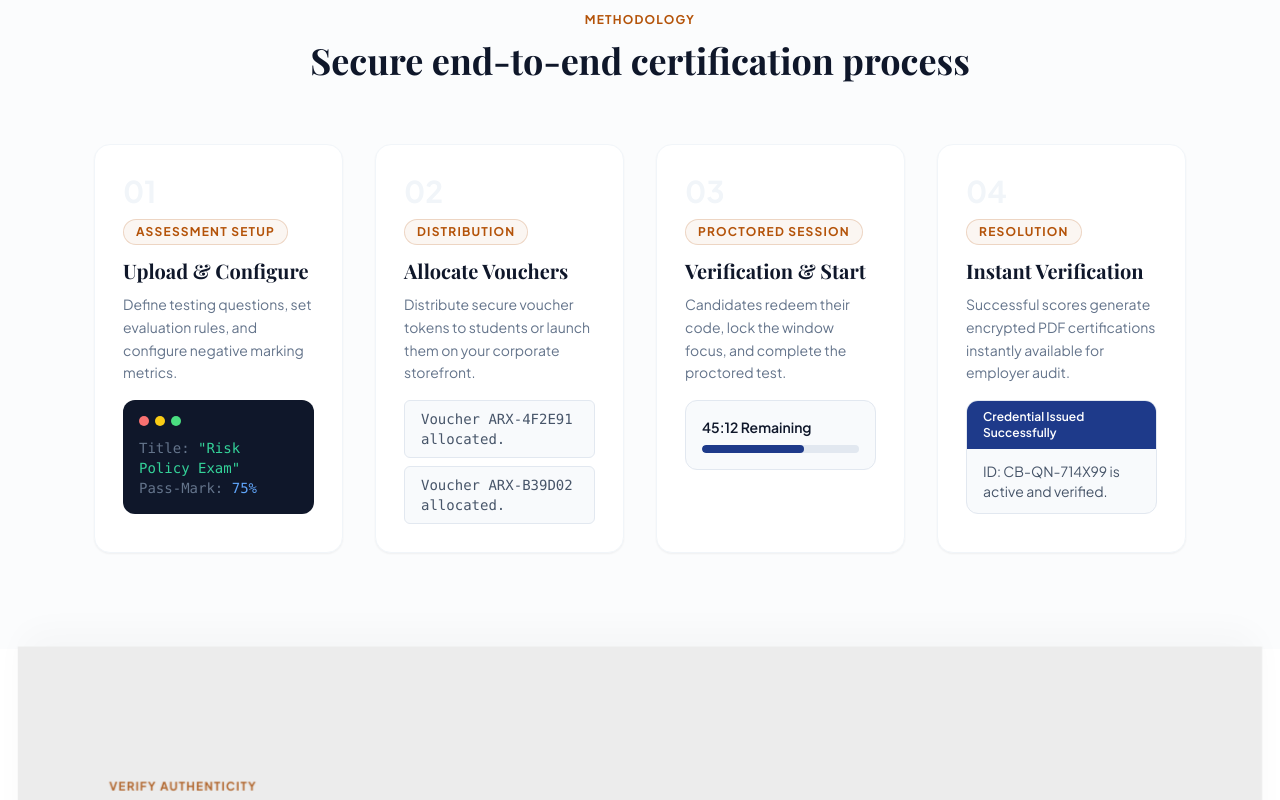
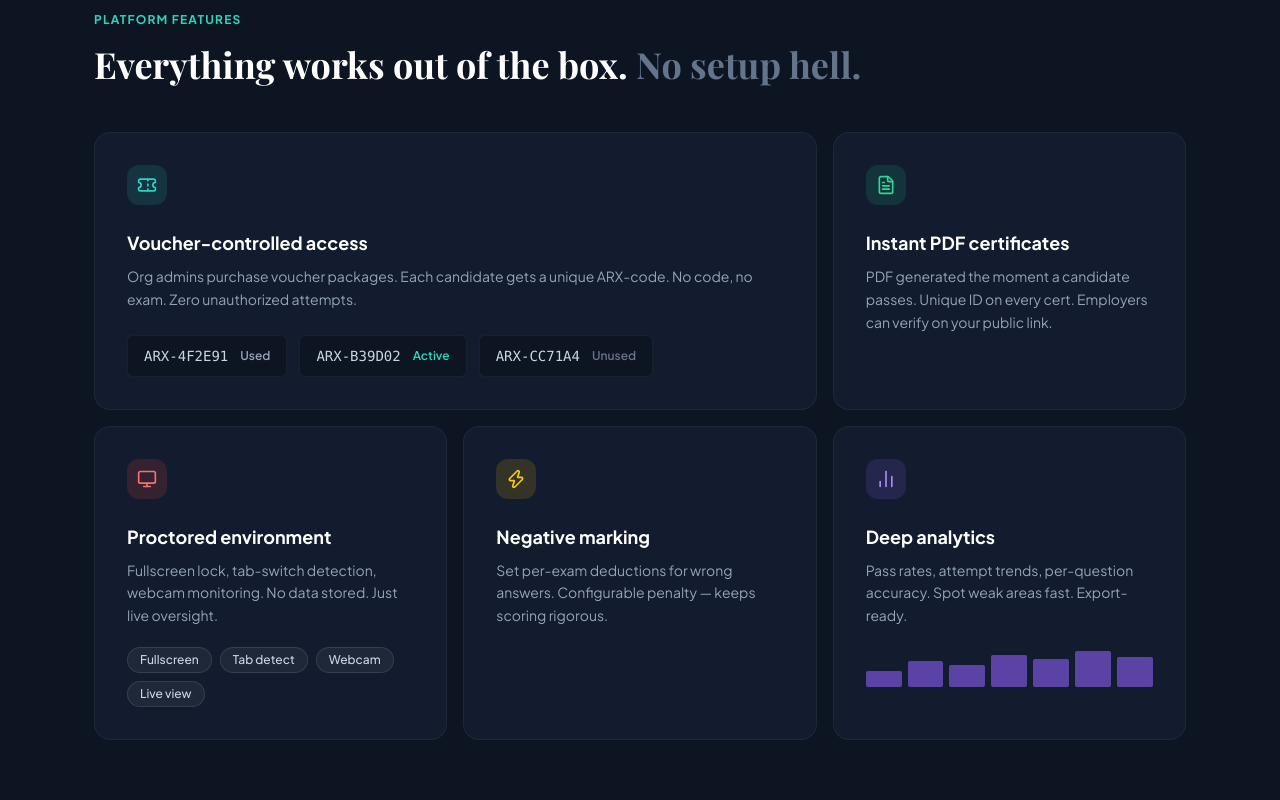
Before and after one commit to Aman-0402/certibyte, a React (Vite) app in the folder frontend/: page / in a window 1280 px wide. Shown: the part 3700-4500 px from the top of the page. Built offline with nearby package versions, Linux system fonts and the light colour scheme; a web font is replaced by a local one.

Commit message:
feat: PlatformFeatures bento section above Methodology

```diff
--- a/frontend/src/App.tsx
+++ b/frontend/src/App.tsx
@@ -3,6 +3,7 @@ import { Navbar }           from './components/Navbar'
 import { Hero }             from './components/Hero'
 import { TrustedBy }        from './components/TrustedBy'
 import { FeaturesCarousel } from './components/FeaturesCarousel'
+import { PlatformFeatures } from './components/PlatformFeatures'
 import { Workflow }         from './components/Workflow'
 import { VerificationDemo } from './components/VerificationDemo'
 import { OrgHub }           from './components/OrgHub'
@@ -26,6 +27,7 @@ export default function App() {
         <Hero />
         <TrustedBy />
         <FeaturesCarousel />
+        <PlatformFeatures />
         <Workflow />
         <VerificationDemo ref={verifyRef} style={fallingStyles[0]} />
         <OrgHub           ref={orgRef}    style={fallingStyles[1]} />
--- /dev/null
+++ b/frontend/src/components/PlatformFeatures.tsx
@@ -0,0 +1,128 @@
+import { Ticket, FileText, Monitor, Zap, BarChart2 } from 'lucide-react'
+import { useScrollReveal } from '@/hooks/useScrollReveal'
+
+const VOUCHER_CODES = [
+  { code: 'ARX-4F2E91', status: 'Used',   color: 'text-slate-400' },
+  { code: 'ARX-B39D02', status: 'Active', color: 'text-teal-400'  },
+  { code: 'ARX-CC71A4', status: 'Unused', color: 'text-slate-500' },
+]
+
+const BAR_HEIGHTS = [40, 65, 55, 80, 70, 90, 75]
+
+export function PlatformFeatures() {
+  const reveal = useScrollReveal()
+
+  return (
+    <section className="py-24 bg-[#0d1523]" id="platformFeatures">
+      <div className="max-w-[1140px] mx-auto px-6">
+
+        {/* Header */}
+        <div ref={reveal} className="rv mb-12">
+          <div className="text-xs font-bold tracking-widest text-teal-400 uppercase mb-4">
+            Platform Features
+          </div>
+          <h2 className="font-serif text-3xl lg:text-4xl font-bold text-white">
+            Everything works out of the box.{' '}
+            <span className="text-slate-500">No setup hell.</span>
+          </h2>
+        </div>
+
+        {/* Bento grid */}
+        <div className="grid grid-cols-1 md:grid-cols-3 gap-4">
+
+          {/* Voucher — wide */}
+          <div
+            ref={reveal}
+            className="rv md:col-span-2 bg-[#131c2e] rounded-2xl p-8 border border-white/5"
+          >
+            <div className="w-10 h-10 rounded-xl bg-teal-500/15 flex items-center justify-center mb-6">
+              <Ticket className="w-5 h-5 text-teal-400" />
+            </div>
+            <h3 className="text-white font-bold text-lg mb-2">Voucher-controlled access</h3>
+            <p className="text-slate-400 text-sm leading-relaxed mb-6">
+              Org admins purchase voucher packages. Each candidate gets a unique ARX-code.
+              No code, no exam. Zero unauthorized attempts.
+            </p>
+            <div className="flex flex-wrap gap-3">
+              {VOUCHER_CODES.map(({ code, status, color }) => (
+                <div
+                  key={code}
+                  className="flex items-center gap-3 bg-[#0d1523] rounded-lg px-4 py-2.5 border border-white/5"
+                >
+                  <span className="text-slate-300 text-sm font-mono">{code}</span>
+                  <span className={`text-xs font-semibold ${color}`}>{status}</span>
+                </div>
+              ))}
+            </div>
+          </div>
+
+          {/* PDF Certificates */}
+          <div ref={reveal} className="rv bg-[#131c2e] rounded-2xl p-8 border border-white/5">
+            <div className="w-10 h-10 rounded-xl bg-emerald-500/15 flex items-center justify-center mb-6">
+              <FileText className="w-5 h-5 text-emerald-400" />
+            </div>
+            <h3 className="text-white font-bold text-lg mb-2">Instant PDF certificates</h3>
+            <p className="text-slate-400 text-sm leading-relaxed">
+              PDF generated the moment a candidate passes. Unique ID on every cert.
+              Employers can verify on your public link.
+            </p>
+          </div>
+
+          {/* Proctored */}
+          <div ref={reveal} className="rv bg-[#131c2e] rounded-2xl p-8 border border-white/5">
+            <div className="w-10 h-10 rounded-xl bg-red-500/15 flex items-center justify-center mb-6">
+              <Monitor className="w-5 h-5 text-red-400" />
+            </div>
+            <h3 className="text-white font-bold text-lg mb-2">Proctored environment</h3>
+            <p className="text-slate-400 text-sm leading-relaxed mb-5">
+              Fullscreen lock, tab-switch detection, webcam monitoring.
+              No data stored. Just live oversight.
+            </p>
+            <div className="flex flex-wrap gap-2">
+              {['Fullscreen', 'Tab detect', 'Webcam', 'Live view'].map((tag) => (
+                <span
+                  key={tag}
+                  className="text-xs font-medium text-slate-300 bg-white/5 border border-white/10 rounded-full px-3 py-1"
+                >
+                  {tag}
+                </span>
+              ))}
+            </div>
+          </div>
+
+          {/* Negative marking */}
+          <div ref={reveal} className="rv bg-[#131c2e] rounded-2xl p-8 border border-white/5">
+            <div className="w-10 h-10 rounded-xl bg-yellow-500/15 flex items-center justify-center mb-6">
+              <Zap className="w-5 h-5 text-yellow-400" />
+            </div>
+            <h3 className="text-white font-bold text-lg mb-2">Negative marking</h3>
+            <p className="text-slate-400 text-sm leading-relaxed">
+              Set per-exam deductions for wrong answers. Configurable penalty — keeps scoring rigorous.
+            </p>
+          </div>
+
+          {/* Deep analytics */}
+          <div ref={reveal} className="rv bg-[#131c2e] rounded-2xl p-8 border border-white/5">
+            <div className="w-10 h-10 rounded-xl bg-violet-500/15 flex items-center justify-center mb-6">
+              <BarChart2 className="w-5 h-5 text-violet-400" />
+            </div>
+            <h3 className="text-white font-bold text-lg mb-2">Deep analytics</h3>
+            <p className="text-slate-400 text-sm leading-relaxed mb-5">
+              Pass rates, attempt trends, per-question accuracy. Spot weak areas fast. Export-ready.
+            </p>
+            <div className="flex items-end gap-1.5 h-10">
+              {BAR_HEIGHTS.map((h, i) => (
+                <div
+                  key={i}
+                  className="flex-1 rounded-sm bg-violet-500/60"
+                  style={{ height: `${h}%` }}
+                />
+              ))}
+            </div>
+          </div>
+
+        </div>
+      </div>
+    </section>
+  )
+}
```
